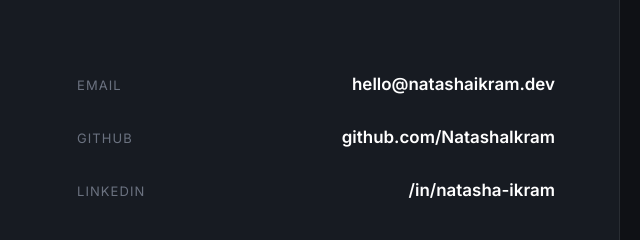
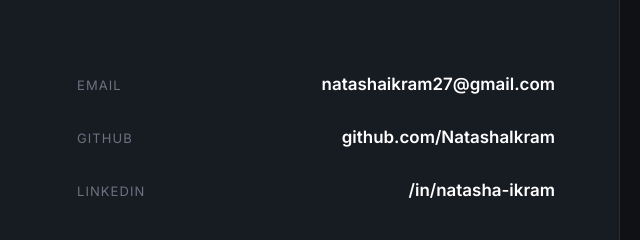
Before and after one commit to NatashaIkram/OIBSIP, a plain HTML site: page WebDev-L1-Portfolio/index.html in a window 1280 px wide. Shown: the part 4726-4966 px from the top of the page, 640-1280 px from the left. Drawn offline with Linux system fonts and the light colour scheme; files that its build step writes are made by us from their sources; files whose address does not match are found by name.

Commit message:
Update index.html

```diff
--- a/WebDev-L1-Portfolio/index.html
+++ b/WebDev-L1-Portfolio/index.html
@@ -317,7 +317,7 @@
         <ul class="contact__list" data-reveal>
           <li class="contact__item">
             <span class="contact__label">Email</span>
-            <a href="mailto:hello@natashaikram.dev" class="contact__value">hello@natashaikram.dev</a>
+            <a href="mailto:natashaikram27@gmail.com" class="contact__value">natashaikram27@gmail.com</a>
           </li>
           <li class="contact__item">
             <span class="contact__label">GitHub</span>
```
